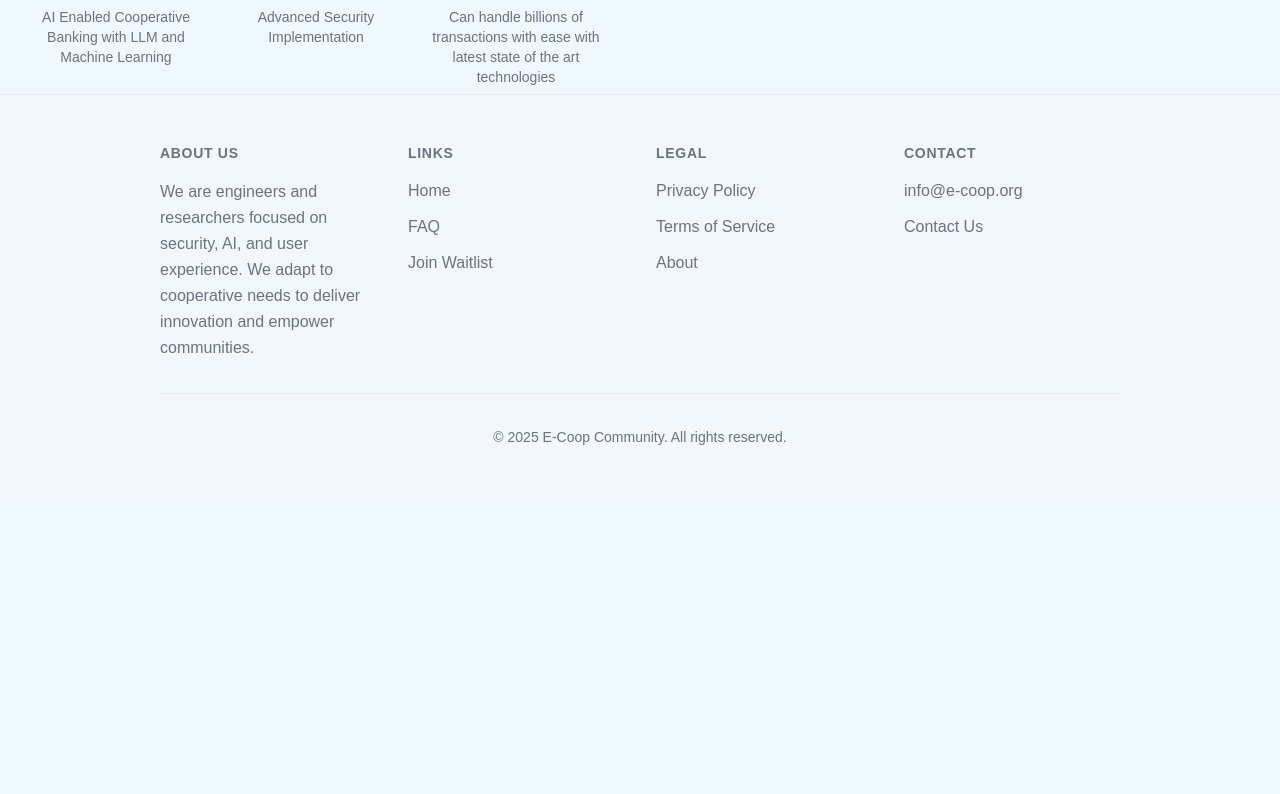
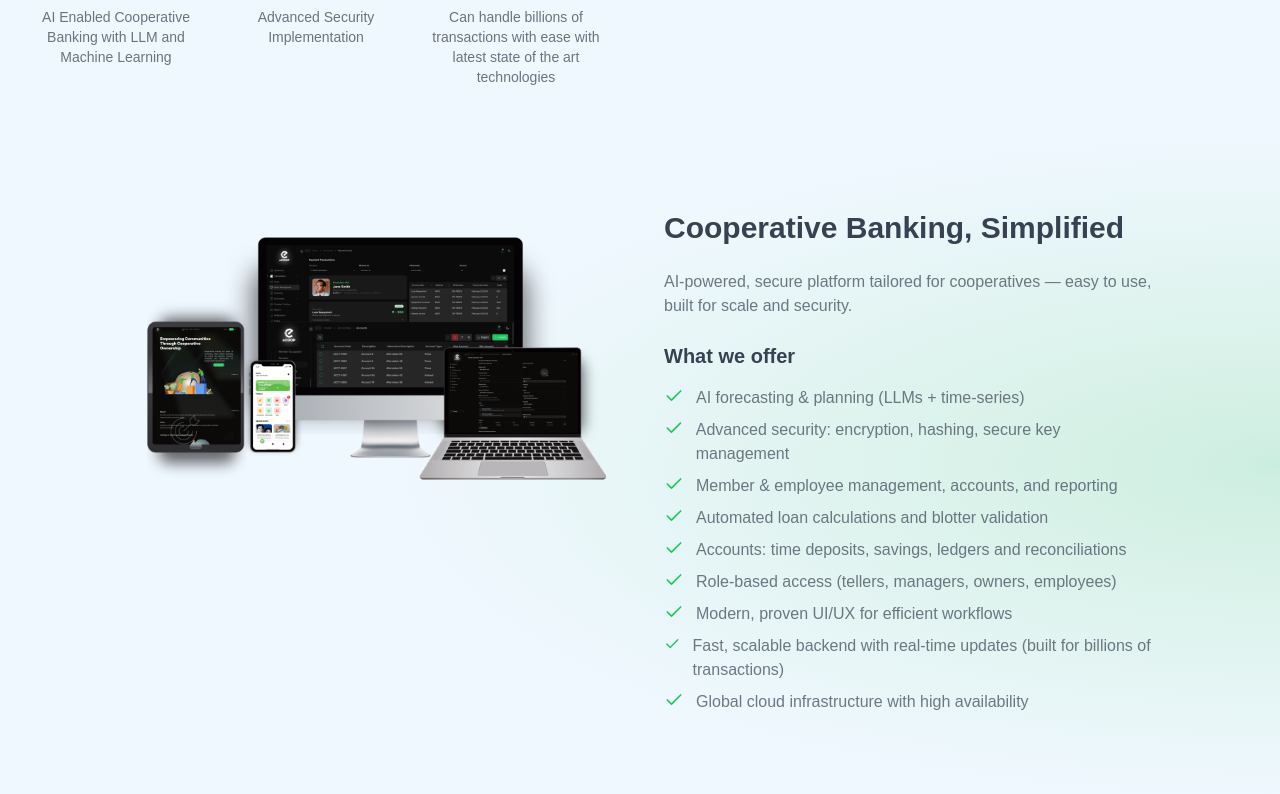
Before and after one commit to Lands-Horizon-Corp/e-coop-waiting-list, a Next.js app: page / in a window 1280 px wide. Shown: the part 706-1500 px from the top of the page. Before the commit the page ends 1203 px from the top, so only its background shows below. Built offline with nearby package versions, Linux system fonts and the light colour scheme.

Commit message:
feat: adding intro sections

```diff
--- a/src/app/page.tsx
+++ b/src/app/page.tsx
@@ -1,9 +1,11 @@
 import HeroHome from "../components/home/hero-home";
+import IntroSection from "../components/home/intro-section";
 
 export default function Home() {
   return (
     <div>
       <HeroHome />
+      <IntroSection />
     </div>
   );
 }
--- a/src/components/home/hero-home.tsx
+++ b/src/components/home/hero-home.tsx
@@ -16,8 +16,7 @@ const HeroHome = () => {
   return (
     <section className="relative min-h-screen overflow-hidden">
       {/* Background gradients */}
-      <div className="bg-radial-hero absolute inset-0" />
-      <div className="bg-gradient-subtle absolute inset-0 opacity-50" />
+      <div className="to-background/0 via-background/0 from-primary/50 absolute right-0 -z-10 -mt-16 h-screen w-full bg-radial-[ellipse_at_20%_0%] to-100%" />
 
       <div className="relative mx-auto max-w-7xl px-4 pt-20 sm:px-6 lg:px-8">
         <div className="grid min-h-[80vh] items-center gap-12 lg:grid-cols-2 lg:gap-20">
@@ -126,7 +125,7 @@ const HeroHome = () => {
                   <TrendingUp className="h-5 w-5 text-white" />
                 </div>
                 <div>
-                  <p className="text-sm font-semibold">₦150K Growth</p>
+                  <p className="text-sm font-semibold">P150K Growth</p>
                   <p className="text-muted-foreground text-xs">Last month</p>
                 </div>
               </div>
--- /dev/null
+++ b/src/components/home/intro-section.tsx
@@ -0,0 +1,111 @@
+import Image from "next/image";
+import { Check } from "lucide-react";
+
+const IntroSection = () => {
+  return (
+    <section className="mt-5 bg-none py-8 md:py-24">
+      <div className="to-background via-background from-primary/20 absolute right-0 -z-10 -mt-16 h-screen w-full bg-radial-[ellipse_at_100%_40%] to-100%" />
+
+      <div className="mx-auto">
+        <div className="mx-auto w-full max-w-5xl rounded-2xl">
+          <div className="grid grid-cols-1 gap-6 md:grid-cols-2 md:gap-12">
+            <div className="relative order-2 aspect-[4/3] overflow-hidden rounded-lg md:order-1">
+              <Image
+                alt="Intro Section Image"
+                className="object-cover"
+                height={1000}
+                src="/images/software.webp"
+                width={1000}
+              />
+            </div>
+            <div className="order-1 md:order-2">
+              <h2 className="mb-4 text-2xl font-bold md:mb-6 md:text-3xl">
+                Cooperative Banking, Simplified
+              </h2>
+
+              <p className="mb-4 text-current/70 md:mb-6">
+                AI-powered, secure platform tailored for cooperatives — easy to
+                use, built for scale and security.
+              </p>
+
+              <div className="space-y-3 md:space-y-4">
+                <h3 className="text-lg font-semibold md:text-xl">
+                  What we offer
+                </h3>
+                <ul className="space-y-2">
+                  <li className="flex items-start gap-3">
+                    <Check className="text-primary h-5 w-5" aria-hidden />
+                    <span className="text-current/70">
+                      AI forecasting & planning (LLMs + time-series)
+                    </span>
+                  </li>
+
+                  <li className="flex items-start gap-3">
+                    <Check className="text-primary h-5 w-5" aria-hidden />
+                    <span className="text-current/70">
+                      Advanced security: encryption, hashing, secure key
+                      management
+                    </span>
+                  </li>
+
+                  <li className="flex items-start gap-3">
+                    <Check className="text-primary h-5 w-5" aria-hidden />
+                    <span className="text-current/70">
+                      Member & employee management, accounts, and reporting
+                    </span>
+                  </li>
+
+                  <li className="flex items-start gap-3">
+                    <Check className="text-primary h-5 w-5" aria-hidden />
+                    <span className="text-current/70">
+                      Automated loan calculations and blotter validation
+                    </span>
+                  </li>
+
+                  <li className="flex items-start gap-3">
+                    <Check className="text-primary h-5 w-5" aria-hidden />
+                    <span className="text-current/70">
+                      Accounts: time deposits, savings, ledgers and
+                      reconciliations
+                    </span>
+                  </li>
+
+                  <li className="flex items-start gap-3">
+                    <Check className="text-primary h-5 w-5" aria-hidden />
+                    <span className="text-current/70">
+                      Role-based access (tellers, managers, owners, employees)
+                    </span>
+                  </li>
+
+                  <li className="flex items-start gap-3">
+                    <Check className="text-primary h-5 w-5" aria-hidden />
+                    <span className="text-current/70">
+                      Modern, proven UI/UX for efficient workflows
+                    </span>
+                  </li>
+
+                  <li className="flex items-start gap-3">
+                    <Check className="text-primary h-5 w-5" aria-hidden />
+                    <span className="text-current/70">
+                      Fast, scalable backend with real-time updates (built for
+                      billions of transactions)
+                    </span>
+                  </li>
+
+                  <li className="flex items-start gap-3">
+                    <Check className="text-primary h-5 w-5" aria-hidden />
+                    <span className="text-current/70">
+                      Global cloud infrastructure with high availability
+                    </span>
+                  </li>
+                </ul>
+              </div>
+            </div>
+          </div>
+        </div>
+      </div>
+    </section>
+  );
+};
+
+export default IntroSection;
```
Also changed, not shown: public/images/software.webp (added).
